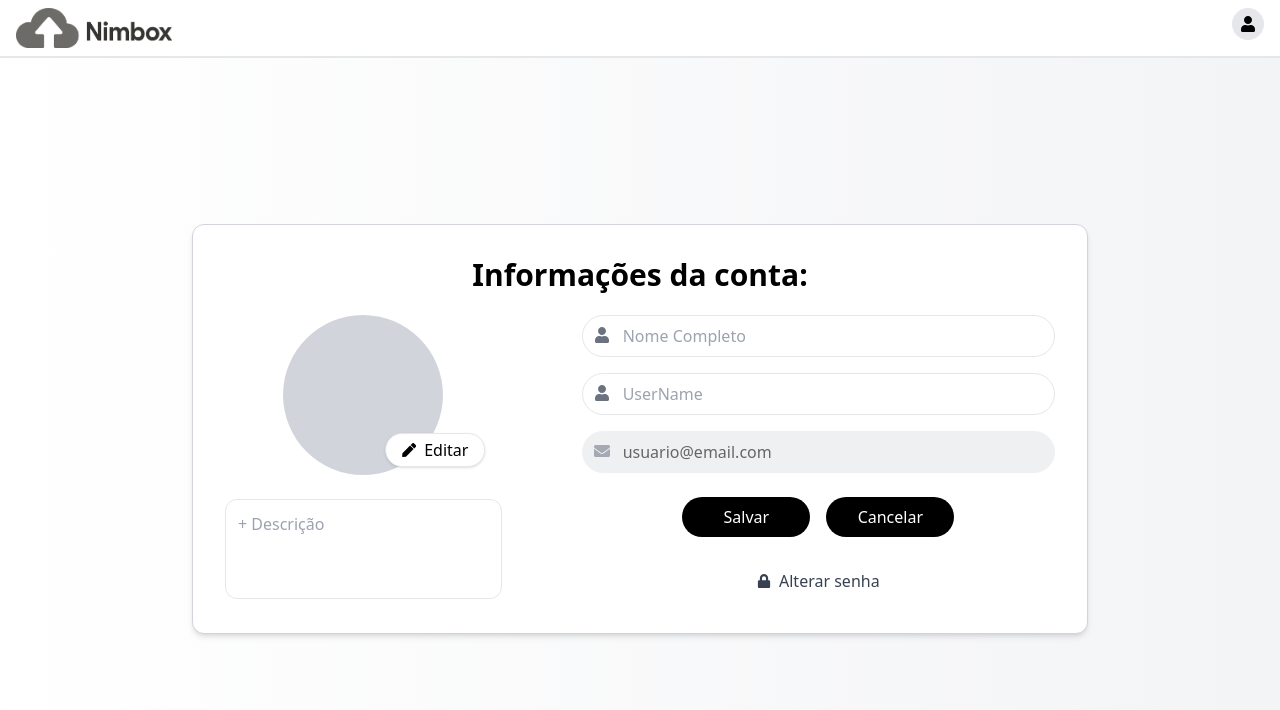
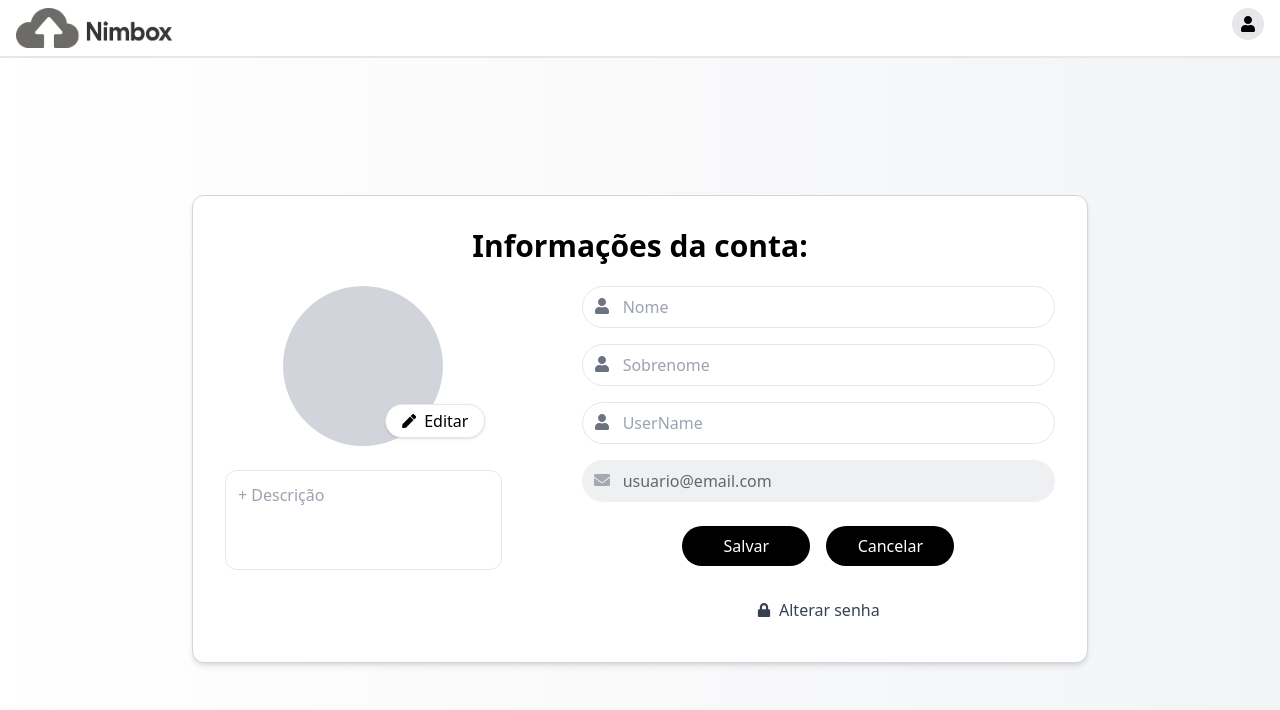
Before and after one commit to guilhermetorresm/cloud-storage-app, a React (Create React App) app in the folder frontend/: page /EditProfile in a window 1280 px wide. Shown: the top 710 px of the page. Built offline with nearby package versions, Linux system fonts and the light colour scheme.

Commit message:
Adiciona funcionalidade de logout na Sidebar e atualiza navegação nas páginas de edição de perfil e registro

```diff
--- a/frontend/src/Components/Sidebar.jsx
+++ b/frontend/src/Components/Sidebar.jsx
@@ -1,7 +1,15 @@
 // Sidebar.jsx
 import { Upload, Trash2, LogOut } from 'lucide-react';
+import { useNavigate } from "react-router-dom";
 
 export default function Sidebar() {
+  const navigate = useNavigate();
+
+  const handleExit = () => {
+    console.log("Clicou em sair");
+    navigate("/");
+  };
+
   return (
     <aside className="w-60 h-6/6 bg-white border-r shadow-sm flex flex-col justify-between p-4 overflow-hidden">
       {/* Conteúdo principal */}
@@ -20,8 +28,10 @@ export default function Sidebar() {
 
       {/* Botão "Sair" fixo na base da sidebar */}
       <div className="pt-4 border-t">
-        <button className="text-red-600 font-semibold flex items-center space-x-2 hover:underline w-full">
-          <LogOut className="w-5 h-5" />
+        <button
+        onClick={handleExit}
+        className="z-10 text-red-600 font-semibold flex items-center space-x-2 hover:underline w-full">
+          <LogOut/>
           <span>Sair</span>
         </button>
       </div>
--- a/frontend/src/Pages/editPassword.jsx
+++ b/frontend/src/Pages/editPassword.jsx
@@ -146,7 +146,7 @@ export default function EditPassword() {
 
             {/* Voltar */}
             <div className="text-center">
-              <Link to="/dashboard" className="text-black hover:underline text-sm">
+              <Link to="/editProfile" className="text-black hover:underline text-sm">
                 Voltar ao perfil
               </Link>
             </div>
--- a/frontend/src/Pages/editProfile.jsx
+++ b/frontend/src/Pages/editProfile.jsx
@@ -1,11 +1,11 @@
-// src/Pages/editProfile.js
 import { useState } from "react";
 import { FaUser, FaEnvelope, FaLock, FaPen } from "react-icons/fa";
 import TopbarNoSearch from "../Components/TopbarNoSearch";
 import { Link, useNavigate } from "react-router-dom";
 
 export default function EditProfile() {
-  const [fullName, setFullName] = useState("");
+  const [firstName, setFirstName] = useState("");
+  const [lastName, setLastName] = useState("");
   const [username, setUsername] = useState("");
   const [description, setDescription] = useState("");
   const navigate = useNavigate();
@@ -20,7 +20,6 @@ export default function EditProfile() {
       <div className="flex items-center justify-center h-full overflow-y-auto bg-gradient-to-r from-white to-gray-100">
         {/* Box geral */}
         <div className="max-w-4xl mx-auto w-full h-auto bg-white border border-gray-300 rounded-xl shadow-md p-8 flex flex-col gap-8">
-          {/* Título da box centralizado */}
           <h2 className="w-full h-0.5 text-3xl font-bold mb-6 text-center">
             Informações da conta:
           </h2>
@@ -50,9 +49,20 @@ export default function EditProfile() {
                   <FaUser className="absolute left-3 top-3 text-gray-500" />
                   <input
                     type="text"
-                    placeholder="Nome Completo"
-                    value={fullName}
-                    onChange={(e) => setFullName(e.target.value)}
+                    placeholder="Nome"
+                    value={firstName}
+                    onChange={(e) => setFirstName(e.target.value)}
+                    className="w-full pl-10 pr-4 py-2 border rounded-full"
+                  />
+                </div>
+
+                <div className="relative">
+                  <FaUser className="absolute left-3 top-3 text-gray-500" />
+                  <input
+                    type="text"
+                    placeholder="Sobrenome"
+                    value={lastName}
+                    onChange={(e) => setLastName(e.target.value)}
                     className="w-full pl-10 pr-4 py-2 border rounded-full"
                   />
                 </div>
@@ -92,7 +102,6 @@ export default function EditProfile() {
                 </button>
               </div>
 
-              {/* Link para alterar senha - MODIFICAÇÃO PRINCIPAL */}
               <div className="mt-6 text-center">
                 <Link
                   to="/editPassword"
--- a/frontend/src/Pages/register.jsx
+++ b/frontend/src/Pages/register.jsx
@@ -5,9 +5,9 @@ import { FaCheck } from "react-icons/fa";
 import { useNavigate } from "react-router-dom";
 import TopbarDefault from "../Components/TopbarDefault";
 
-
 export default function Register() {
   const [nome, setNome] = useState("");
+  const [sobrenome, setSobrenome] = useState(""); // Novo campo
   const [usuario, setUsuario] = useState("");
   const [email, setEmail] = useState("");
   const [senha, setSenha] = useState("");
@@ -16,7 +16,6 @@ export default function Register() {
   const [erroSenha, setErroSenha] = useState("");
   const [erroEmail, setErroEmail] = useState("");
   const navigate = useNavigate();
-
 
   // Validações
   const hasMinLength = senha.length >= 8;
@@ -49,25 +48,25 @@ export default function Register() {
       return;
     } else setErroSenha("");
 
-    if (!nome || !usuario || !email || !senha || !confirmarSenha) {
+    if (!nome || !sobrenome || !usuario || !email || !senha || !confirmarSenha) {
       setErro("Preencha todos os campos.");
       return;
     }
 
-    // Verificação extra: senha e confirmação devem bater
     if (senha !== confirmarSenha) {
       setErro("As senhas não coincidem.");
       return;
     }
+
     setErro("");
     setErroSenha("");
-    console.log("Cadastro:", { nome, usuario, email, senha, confirmarSenha });
+    console.log("Cadastro:", { nome, sobrenome, usuario, email, senha });
     navigate("/dashboard");
   };
 
   return (
     <div className="flex flex-col min-h-screen">
-      <TopbarDefault/>
+      <TopbarDefault />
 
       <main className="flex-1 bg-gray-100 flex items-center justify-center p-4">
         <div className="bg-white rounded-3xl shadow-lg p-8 w-full max-w-md">
@@ -79,6 +78,15 @@ export default function Register() {
               icon="user"
               value={nome}
               onChange={(e) => setNome(e.target.value)}
+            />
+
+            {/* Novo campo Sobrenome */}
+            <InputField
+              type="text"
+              placeholder="Sobrenome"
+              icon="user"
+              value={sobrenome}
+              onChange={(e) => setSobrenome(e.target.value)}
             />
 
             <InputField
@@ -111,57 +119,25 @@ export default function Register() {
               onChange={(e) => setSenha(e.target.value)}
             />
 
-            {/* Regras de senha */}
             {senha && (
               <div className="text-sm mt-1 space-y-1">
-                <p
-                  className={`${
-                    hasMinLength ? "text-green-600" : "text-gray-500"
-                  }`}
-                >
-                  <FaCheck className="inline mr-1" />
-                  Mínimo 8 caracteres
+                <p className={`${hasMinLength ? "text-green-600" : "text-gray-500"}`}>
+                  <FaCheck className="inline mr-1" /> Mínimo 8 caracteres
                 </p>
-
-                <p
-                  className={`${
-                    hasMaxLength ? "text-green-600" : "text-gray-500"
-                  }`}
-                >
-                  <FaCheck className="inline mr-1" />
-                  Máximo 128 caracteres
+                <p className={`${hasMaxLength ? "text-green-600" : "text-gray-500"}`}>
+                  <FaCheck className="inline mr-1" /> Máximo 128 caracteres
                 </p>
-                <p
-                  className={`${
-                    hasUpperLower ? "text-green-600" : "text-gray-500"
-                  }`}
-                >
-                  <FaCheck className="inline mr-1" />
-                  Letras maiúsculas e minúsculas
+                <p className={`${hasUpperLower ? "text-green-600" : "text-gray-500"}`}>
+                  <FaCheck className="inline mr-1" /> Letras maiúsculas e minúsculas
                 </p>
-                <p
-                  className={`${
-                    hasNumberSpecial ? "text-green-600" : "text-gray-500"
-                  }`}
-                >
-                  <FaCheck className="inline mr-1" />
-                  Números e caractere especial
+                <p className={`${hasNumberSpecial ? "text-green-600" : "text-gray-500"}`}>
+                  <FaCheck className="inline mr-1" /> Números e caractere especial
                 </p>
-                <p
-                  className={`${
-                    hasNoSpaces ? "text-green-600" : "text-gray-500"
-                  }`}
-                >
-                  <FaCheck className="inline mr-1" />
-                  Sem espaços
+                <p className={`${hasNoSpaces ? "text-green-600" : "text-gray-500"}`}>
+                  <FaCheck className="inline mr-1" /> Sem espaços
                 </p>
-                <p
-                  className={`${
-                    hasOnlyASCII ? "text-green-600" : "text-gray-500"
-                  }`}
-                >
-                  <FaCheck className="inline mr-1" />
-                  Apenas caracteres válidos (sem Unicode)
+                <p className={`${hasOnlyASCII ? "text-green-600" : "text-gray-500"}`}>
+                  <FaCheck className="inline mr-1" /> Apenas caracteres válidos (sem Unicode)
                 </p>
               </div>
             )}
@@ -174,16 +150,11 @@ export default function Register() {
               onChange={(e) => setConfirmarSenha(e.target.value)}
             />
 
-            {/* Aviso se senhas não coincidirem */}
             {confirmarSenha && !passwordsMatch && (
-              <p className="text-red-500 text-xs -mt-2">
-                As senhas não coincidem
-              </p>
+              <p className="text-red-500 text-xs -mt-2">As senhas não coincidem</p>
             )}
 
-            {erroSenha && (
-              <p className="text-red-500 text-sm text-center">{erroSenha}</p>
-            )}
+            {erroSenha && <p className="text-red-500 text-sm text-center">{erroSenha}</p>}
 
             {erro && <p className="text-red-500 text-sm text-center">{erro}</p>}
 
```
